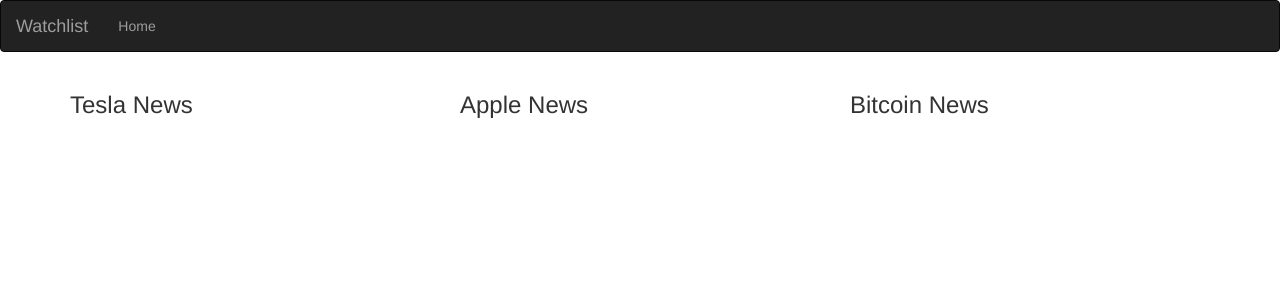
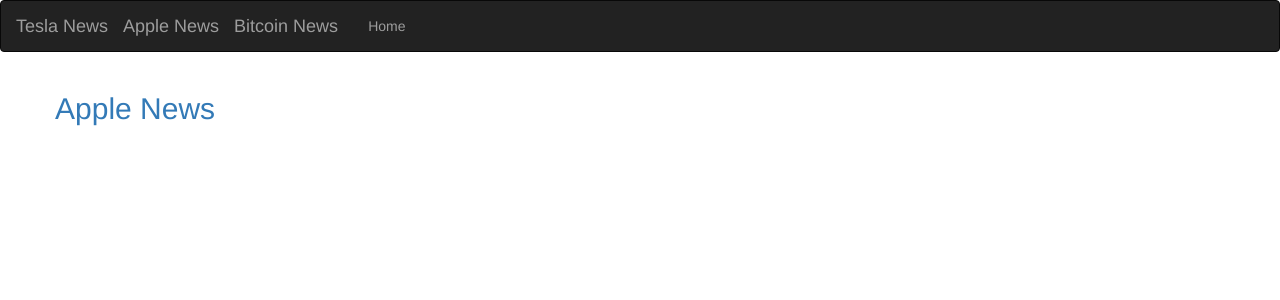
Before and after one commit to kelvinrono/News_Api, a Flask app: template app/templates/index.html in a window 1280 px wide. Shown: the top 300 px of the page. Run offline with Flask 2, Linux system fonts and the light colour scheme; the template is opened without the code that fills it, so the values that code supplies are empty; some libraries are stand-ins or nearby versions.

Commit message:
Separate the templates for different news

```diff
--- a/app/templates/index.html
+++ b/app/templates/index.html
@@ -2,37 +2,8 @@
 {% block content %}
 <div class="container">
     <div class="row">
-        <div class="col-md-4">
-    <h3>Tesla News</h3>
-    <ul>
-        {% for tesla_news in tesla %}
-            <li><img src="{{tesla_news.urlToImage}}" height="200" width="200" alt="Image"> </li>
-            <li>{{ tesla_news.description}}</li>
-            <li>{{ tesla_news.publishedAt}}</li>
-        {% endfor %}
-    </ul>
-        </div>
-        <div class="col-md-4">
-    <h3>Apple News</h3>
-     <ul>
 
-        {% for apple_news in apple %}
-            <li><img src="{{apple_news.urlToImage}}" height="200" width="200" alt="Image"> </li>
-            <li>{{ apple_news.description}}</li>
-            <li>{{ apple_news.publishedAt}}</li>
-        {% endfor %}
-    </ul>
-    </div>
-    <div class="col-md-4">
-    <h3>Bitcoin News</h3>
-    <ul>
-        {% for bitcoin_news in bitcoin %}
-            <li><img src="{{bitcoin_news.urlToImage}}" height="200" width="200" alt="Image"> </li>
-            <li>{{ bitcoin_news.description}}</li>
-            <li>{{ bitcoin_news.publishedAt}}</li>
-        {% endfor %}
-    </ul>
-    </div>
+    <h2><a href="apple.html"> Apple News</a></h2>
     </div>
   </div>
 {% endblock %}
--- a/app/templates/navbar.html
+++ b/app/templates/navbar.html
@@ -3,8 +3,14 @@
         <div class="navbar-header">
             <button type="button" class="navbar-toggle" data-toggle="collapse" data-target=".navbar-collapse">
               <span class="sr-only">Toggle navigation</span>
+              <span class="icon-bar"></span>
+              <span class="icon-bar"></span>
+              <span class="icon-bar"></span>
             </button>
-            <a class="navbar-brand" href="/"> Watchlist </a>
+            <a class="navbar-brand" href="/tesla.html"> Tesla News </a>
+            <a class="navbar-brand" href="/apple.html"> Apple News </a>
+            <a class="navbar-brand" href="/bitcoin.html"> Bitcoin News </a>
+
         </div>
         <div class="navbar-collapse collapse">
             <ul class="nav navbar-nav">
```
Also changed, not shown: app/templates/apple.html (+16 -0 lines), app/templates/bitcoin.html (+15 -0 lines), app/templates/tesla.html (+15 -0 lines).
